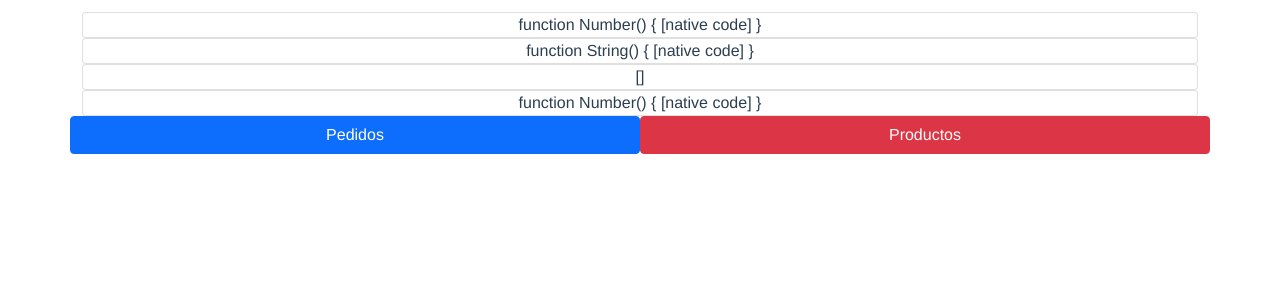
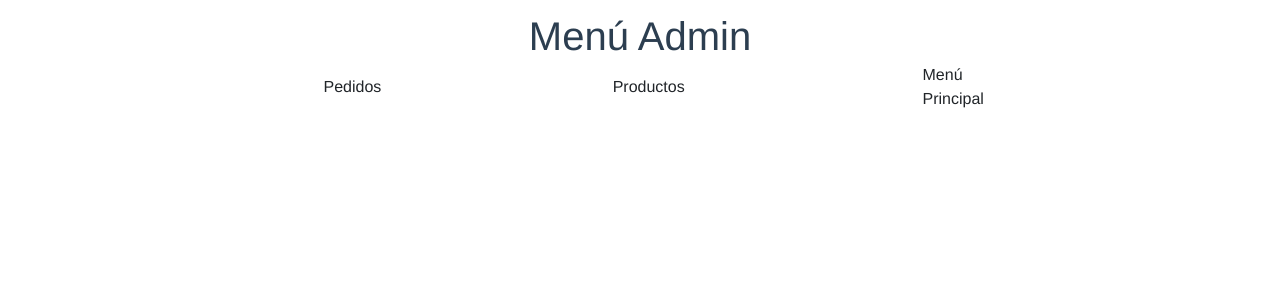
Before and after one commit to BrunodeRenzis/Desafio-Final-Coderhouse-Vue, a Vue app in the folder Desafio-Final/desafio-final/: page /#/admin in a window 1280 px wide. Shown: the top 300 px of the page. Built offline with nearby package versions, Linux system fonts and the light colour scheme.

Commit message:
Ajustes vista admin

```diff
--- a/Desafio-Final/desafio-final/src/router/index.js
+++ b/Desafio-Final/desafio-final/src/router/index.js
@@ -20,7 +20,20 @@ const routes = [
   {
     path: '/admin',
     name: 'admin',
-    component: () => import(/* webpackChunkName: "about" */ '../views/AdminView.vue')
+    component: () => import(/* webpackChunkName: "about" */ '../views/AdminView.vue'),
+    children: [
+      {
+        path:'panelproductos',
+        name:'panelproductos',
+        component: () => import(/* webpackChunkName: "about" */ '../views/AdminProductsView.vue')
+      },
+
+      {
+        path:'panelpedidos',
+        name:'panelpedidos',
+        component: () => import(/* webpackChunkName: "about" */ '../views/AdminPedidosView.vue')
+      }
+    ]
 
   },
 
--- a/Desafio-Final/desafio-final/src/store/index.js
+++ b/Desafio-Final/desafio-final/src/store/index.js
@@ -12,12 +12,7 @@ export default new Vuex.Store({
     usuario: String,
     detallePedido:[],
     totalCompra:0,
-    pedido: {
-      id: Number,
-      cliente:String,
-      productos:[],
-      total: Number
-    }
+    pedido: []
   },
   getters:{},
   mutations,
--- /dev/null
+++ b/Desafio-Final/desafio-final/src/views/AdminPedidosView.vue
@@ -0,0 +1,15 @@
+<template>
+    <div>
+        <h1>PANEL PEDIDOS</h1>
+    </div>
+</template>
+
+<script>
+export default {
+
+}
+</script>
+
+<style>
+
+</style>
--- /dev/null
+++ b/Desafio-Final/desafio-final/src/views/AdminProductsView.vue
@@ -0,0 +1,15 @@
+<template>
+    <div>
+        <h1>PANEL PRODUCTOS</h1>
+    </div>
+</template>
+
+<script>
+export default {
+
+}
+</script>
+
+<style scoped>
+
+</style>
--- a/Desafio-Final/desafio-final/src/views/AdminView.vue
+++ b/Desafio-Final/desafio-final/src/views/AdminView.vue
@@ -1,11 +1,22 @@
 <template>
   <div class="container">
-      <div class="card" v-for="pedido in $store.state.pedido" :key="pedido">
-          {{pedido}}
+    <h1>Menú Admin</h1>
+      <div class="row">
+        <div class="card col-sm-6" v-for="pedido in $store.state.pedido" :key="pedido">
+            {{pedido}}
+        </div>
       </div>
-      <div class="row">
-        <button class="btn btn-primary col-sm-6">Pedidos</button>
-        <button class="btn btn-danger col-sm-6">Productos</button>
+      <router-view></router-view>
+      <div class="sectionsAdmin">
+        <router-link to="/admin/panelpedidos">
+          <button class="btn col-sm-4">Pedidos</button>
+        </router-link>
+        <router-link to="/admin/panelproductos">
+          <button class="btn col-sm-4">Productos</button>
+        </router-link>
+        <router-link to="/admin">
+          <button class="btn col-sm-4" id="menuPrincipal">Menú Principal</button>
+        </router-link>
       </div>
   </div>
 </template>
@@ -16,6 +27,15 @@ export default {
 }
 </script>
 
-<style>
-
+<style scoped>
+  .sectionsAdmin{
+    display: flex;
+    flex-direction: row;
+    justify-content: space-evenly;
+    align-items: center;
+    align-content: center;
+  }
+  button{
+    width: max-content;
+  }
 </style>
```
